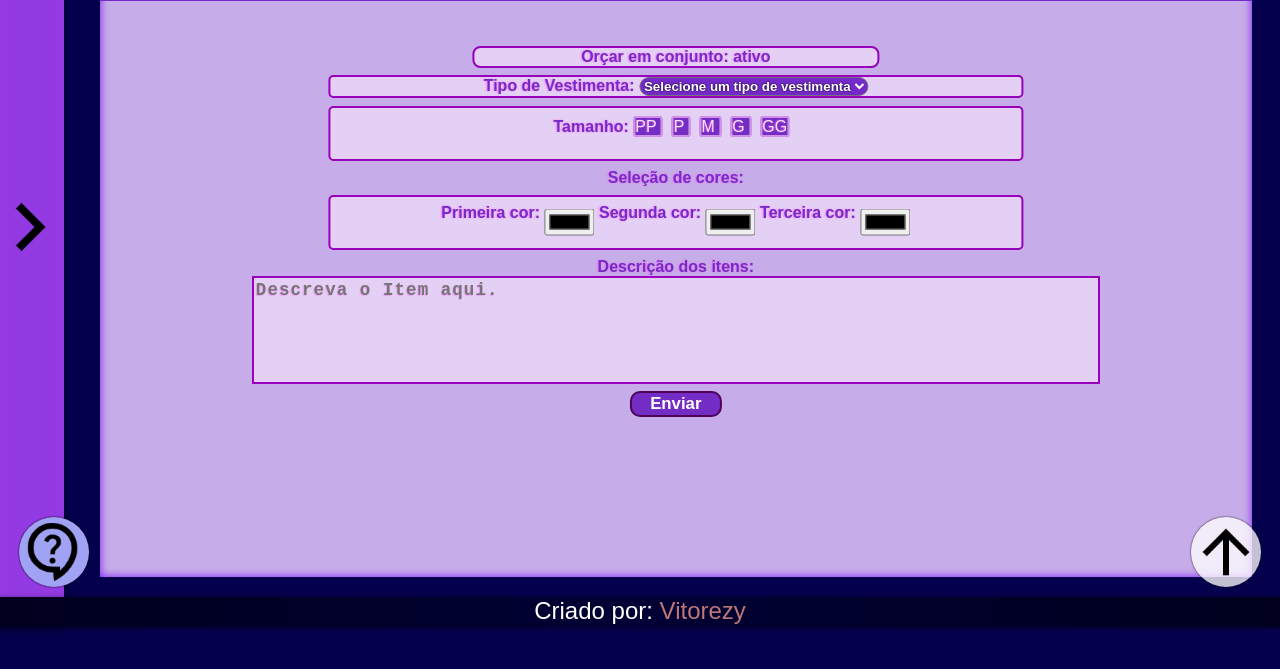
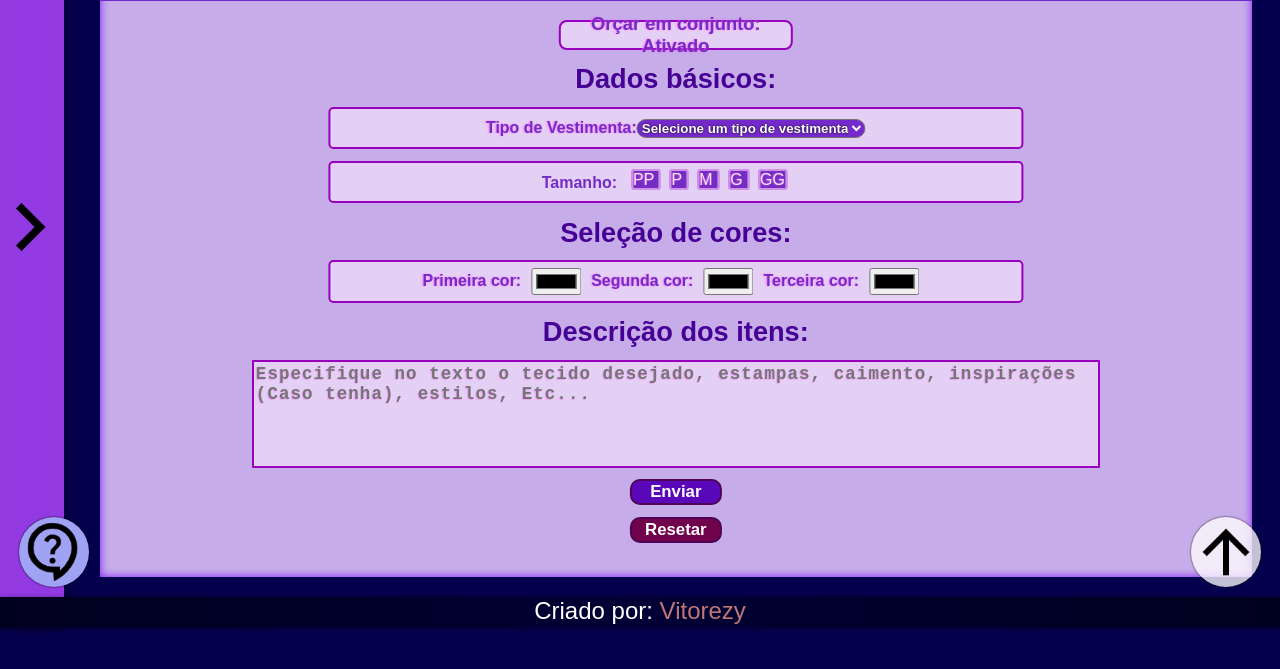
Before and after one commit to Vitorezy/T-que-T-, a plain HTML site: page areaUsuário.html in a window 1280 px wide. Both pictures are taken after a click on the element "Orçar em conjunto: Desativo". Shown: the part 173-842 px from the top of the page. Drawn offline with Linux system fonts and the light colour scheme.

Commit message:
finalizando form de orçamento

```diff
--- a/Estilos/areaUsuario.css
+++ b/Estilos/areaUsuario.css
@@ -137,14 +137,14 @@ header > a > img {
   text-shadow: -2px 2px 2px rgba(255, 98, 255, 0.842);
   letter-spacing: 2.5px;
 }
-#container_orçamento > form  label {
+#container_orçamento > form label {
   text-shadow: -1px 0px 2px rgba(255, 98, 255, 0.842);
 }
 #container_orçamento > form {
   position: relative;
-  top: 7%;
+  top: 3%;
   display: flex;
-  gap: 1.2%;
+  gap: 1.8%;
   flex-direction: column;
   height: 100%;
   width: 100%;
@@ -158,11 +158,16 @@ header > a > img {
   background-color: rgba(252, 235, 255, 0.582);
   font-family: Arial, Helvetica, sans-serif;
   position: relative;
-  width: 35%;
+  display: flex;
+  align-items: center;
+  justify-content: center;
+  width: 20%;
+  height: 4%;
   left: 50%;
   transform: translate(-50%);
 }
 #container_conjunto label {
+  font-size: 1.15rem;
   cursor: pointer;
 }
 #container_selecionar_tipo_vestimenta {
@@ -171,14 +176,18 @@ header > a > img {
   border: 2px solid rgb(152, 0, 190);
   border-radius: 2px;
   width: 60%;
+  height: 6%;
   position: relative;
   border-radius: 5px;
+  display: flex;
+  align-items: center;
+  justify-content: center;
   left: 50%;
   transform: translate(-50%);
   background-color: rgba(252, 235, 255, 0.582);
   font-family: Arial, Helvetica, sans-serif;
 }
-#container_conjunto > input[type="checkbox"] {
+#container_conjunto >  input[type="checkbox"] {
   display: none;
   font-family: Arial, Helvetica, sans-serif;
 }
@@ -189,7 +198,6 @@ select {
   text-shadow: 0px 0px 2px rgb(0, 0, 0);
   font-weight: 600;
   cursor: pointer;
-
 }
 select:focus {
   background-color: rgb(93, 26, 170);
@@ -207,24 +215,32 @@ select optgroup {
   font-family: Arial, Helvetica, sans-serif;
   position: relative;
   width: 60%;
-  height: 8%;
+  display: flex;
+  align-items: center;
+  justify-content: center;
+  height: 6%;
   left: 50%;
   transform: translate(-50%);
-
 }
-#container_tamanho_orcamento > input[type="radio"] {
+fieldset {
+  border: 0px;
+}
+form > p {
+  color: rgb(70, 0, 150);
+  font-weight: 600;
+  font-size: 1.7rem;
+}
+#container_tamanho_orcamento > fieldset > input[type="radio"] {
   display: none;
 }
 #container_tamanho_orcamento > label {
-  height: 10px;
-  top: 20%;
-  position: relative;
+  font-weight: 600;
   text-align: center;
 }
 .label_tamanho_orcamento {
   display: inline;
   border: 2px solid rgba(255, 195, 247, 0.671);
-  background-color: rgb(115, 44, 196);;
+  background-color: rgb(115, 44, 196);
   color: rgb(239, 230, 240);
   cursor: pointer;
   margin-right: 9px;
@@ -233,7 +249,7 @@ select optgroup {
   transition-timing-function: ease;
   font-weight: 400;
 }
-#container_tamanho_orcamento > input[type="radio"]:checked +label {
+#container_tamanho_orcamento  input[type="radio"]:checked + label {
   font-size: 0.95rem;
   box-shadow: 0px 0px 5px rgb(115, 0, 138);
   font-weight: 600;
@@ -251,15 +267,17 @@ select optgroup {
   font-family: Arial, Helvetica, sans-serif;
   position: relative;
   width: 60%;
-  height: 8%;
+  height: 6%;
+  display: flex;
+  align-items: center;
+  justify-content: center;
   left: 50%;
   transform: translate(-50%);
   color: rgb(115, 44, 196);
 }
-#container_cores_orçamento input  {
+#container_cores_orçamento input {
+  margin: 0px 10px 0px 10px;
   position: relative;
-  top: 50%;
-  transform: translate(0%, -50%);
 }
 textarea {
   color: rgb(115, 44, 196);
@@ -274,7 +292,10 @@ textarea {
   transform: translate(-50%);
   resize: none;
 }
-#container_orçamento  input[type="submit"] {
+#container_orçamento input[type="submit"] {
+  background-color: rgb(90, 7, 185);
+}
+.botaofimorcamento {
   left: 50%;
   position: relative;
   transform: translate(-50%);
@@ -282,11 +303,13 @@ textarea {
   font-weight: 600;
   font-size: 1.05rem;
   border-radius: 10px;
-  background-color: rgb(115, 44, 196);
   color: white;
   border: 2px solid rgb(79, 3, 88);
 }
-textarea:focus{
+#container_orçamento input[type="reset"] {
+  background-color: rgb(112, 2, 75);
+}
+textarea:focus {
   cursor: text;
   outline: 0.1px solid rgb(112, 2, 139);
 }
@@ -294,3 +317,8 @@ main {
   top: 50%;
   left: 50%;
 }
+@media screen and (min-width: 1024px) and (max-width: 1440px) {
+  #conteudo_opcoes_usuario {
+    top: 35%;
+  }
+}
--- a/Script-js/areaUsuario.js
+++ b/Script-js/areaUsuario.js
@@ -53,9 +53,6 @@ var Header = document.querySelector("header");
 var main = document.querySelector("main");
 var conteudo = document.getElementById("conteudo");
 var nav_aberta = document.getElementById("nav_aberta");
-var caixa_login = document.getElementById("caixa_login");
-var botão_abrir_login = document.getElementById("botão_abrir_login");
-var fechar_login = document.getElementById("fechar_login");
 var Caixa_suporte = document.getElementById("Caixa_suporte");
 var botão_suporte = document.getElementById("img-botão-suporte");
 var botao_fechar_suporte = document.getElementById("botao_fechar_suporte");
@@ -119,11 +116,17 @@ apagar_historico.addEventListener("click", () => {
 });
 
 var label_conjuntos_n = document.getElementById("label_conjuntos_n");
+var container_conjunto = document.getElementById('container_conjunto')
 var conjuntos_n = document.getElementById("conjuntos_n");
-label_conjuntos_n.addEventListener("click", () => {
+container_conjunto.addEventListener("click", () => {
   if (conjuntos_n.checked == false) {
-    label_conjuntos_n.innerHTML = "Orçar em conjunto: ativo";
+    label_conjuntos_n.innerHTML = "Orçar em conjunto: Desativo";
+
   } else {
-    label_conjuntos_n.innerHTML = "Orçar em conjunto: desativo";
+    label_conjuntos_n.innerHTML = "Orçar em conjunto: Ativado";
+    var formulario_orcamento = document.getElementById('formulario_orcamento')
+    formulario_orcamento.onsubmit = ()=> {
+      alert('Agora crie a segunda peça.')
+    }
   }
 });
--- a/areaUsuário.html
+++ b/areaUsuário.html
@@ -78,13 +78,16 @@
         <div id="header_conteudo_usuario">
           <p>Faça seu orçamento conosco!</p>
         </div>
-        <form action="#" method="get">
+        <form action="#" method="get" id="formulario_orcamento">
           <div id="container_conjunto">
             <label id="label_conjuntos_n" for="conjuntos_n"
               >Orçar em conjunto: Desativo
             </label>
             <input type="checkbox" name="conjuntos_n" id="conjuntos_n" />
           </div>
+          <p >
+            Dados básicos:
+          </p>
           <div id="container_selecionar_tipo_vestimenta">
             <label for="Tipo_roupa">Tipo de Vestimenta:</label>
             <select name="Tipo_roupa" id="Tipo_roupa">
@@ -111,19 +114,21 @@
             </select>
           </div>
           <div id="container_tamanho_orcamento">
-            <label for="#" style="color: rgb(115, 44, 196);">Tamanho: </label>
-            <input type="radio" name="radio_tamanho_orcamento" id="RT1" required/>
-            <label class="label_tamanho_orcamento" for="RT1"> PP </label>
-            <input type="radio" name="radio_tamanho_orcamento" id="RT2" required/>
-            <label class="label_tamanho_orcamento" for="RT2"> P </label>
-            <input type="radio" name="radio_tamanho_orcamento" id="RT3" required/>
-            <label class="label_tamanho_orcamento" for="RT3"> M </label>
-            <input type="radio" name="radio_tamanho_orcamento" id="RT4" required/>
-            <label class="label_tamanho_orcamento" for="RT4"> G </label>
-            <input type="radio" name="radio_tamanho_orcamento" id="RT5" required/>
-            <label class="label_tamanho_orcamento" for="RT5"> GG </label>
+            <p for="#" style="color: rgb(115, 44, 196);">Tamanho: </p>
+            <fieldset>
+              <input type="radio" name="radio_tamanho_orcamento" id="RT1" required/>
+              <label class="label_tamanho_orcamento" for="RT1" style="margin-left: 0px;"> PP </label>
+              <input type="radio" name="radio_tamanho_orcamento" id="RT2"/>
+              <label class="label_tamanho_orcamento" for="RT2"> P </label>
+              <input type="radio" name="radio_tamanho_orcamento" id="RT3"/>
+              <label class="label_tamanho_orcamento" for="RT3"> M </label>
+              <input type="radio" name="radio_tamanho_orcamento" id="RT4"/>
+              <label class="label_tamanho_orcamento" for="RT4"> G </label>
+              <input type="radio" name="radio_tamanho_orcamento" id="RT5"/>
+              <label class="label_tamanho_orcamento" for="RT5"> GG </label>
+            </fieldset>
           </div>
-          <label for="#" style="color: rgb(115, 44, 196);; font-weight: 600;">Seleção de cores:</label>
+          <p for="#">Seleção de cores:</p>
           <div id="container_cores_orçamento">
             <label for="c1">
               Primeira cor:
@@ -138,16 +143,16 @@
             </label>
             <input type="color" name="c3" id="c3">
           </div>
+          <p >
+            Descrição dos itens:
+          </p>
           <div id="container_descricao">
-            <label for="descricao" style="color: rgb(115, 44, 196);; font-weight: 600;">
-              Descrição dos itens:
-            </label>
             <textarea
               required
               minlength="20"
               style="display: block;"
               autocapitalize="on"
-              placeholder="Descreva o Item aqui."
+              placeholder="Especifique no texto o tecido desejado, estampas, caimento, inspirações (Caso tenha), estilos, Etc..."
               name="descricao"
               id="descricao"
               cols="75"
@@ -155,7 +160,8 @@
               style="resize: none"
             ></textarea>
           </div>
-          <input type="submit" value="Enviar">
+          <input type="submit" value="Enviar" id="botao_enviar_orcarmento" class="botaofimorcamento">
+          <input type="reset" value="Resetar" id="botao_resetar_orcarmento" class="botaofimorcamento">
         </form>
       </div>
     </main>
```
Also changed, not shown: Script-js/index.js (+24 -85 lines).
